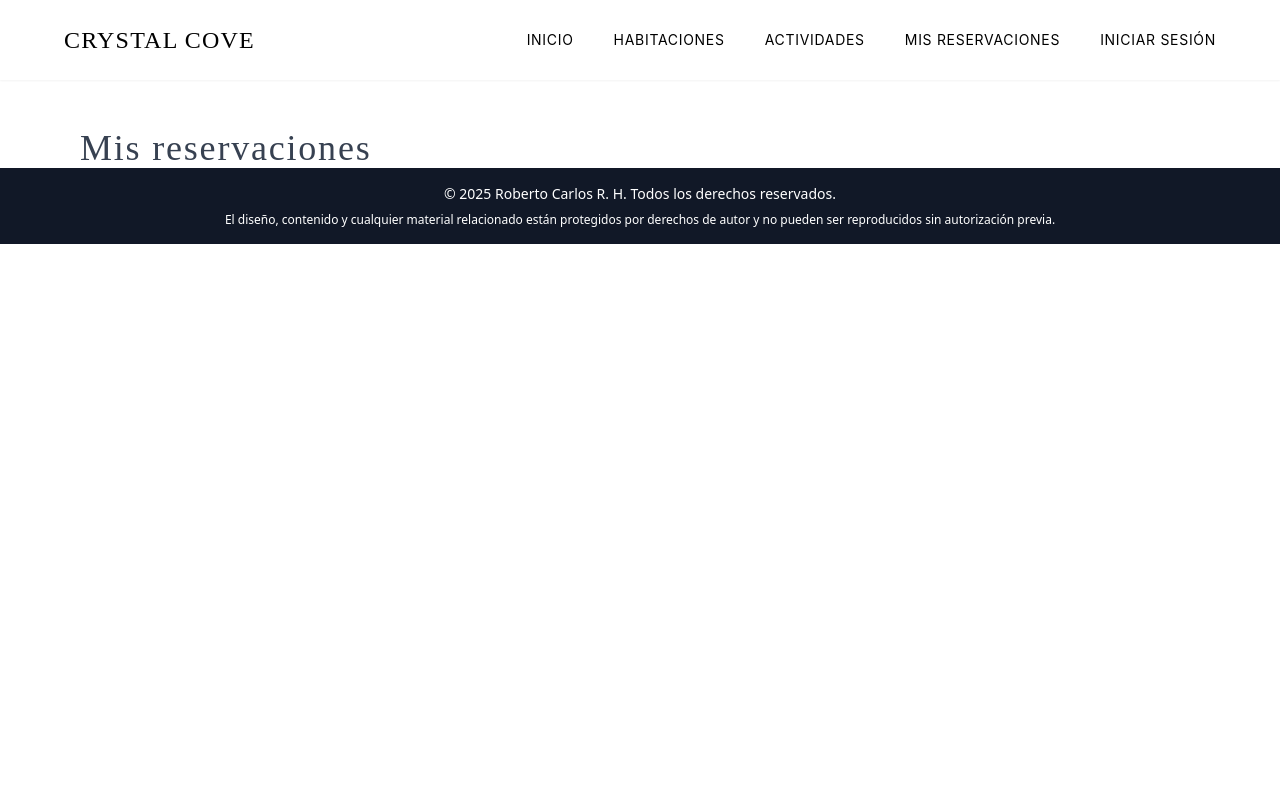
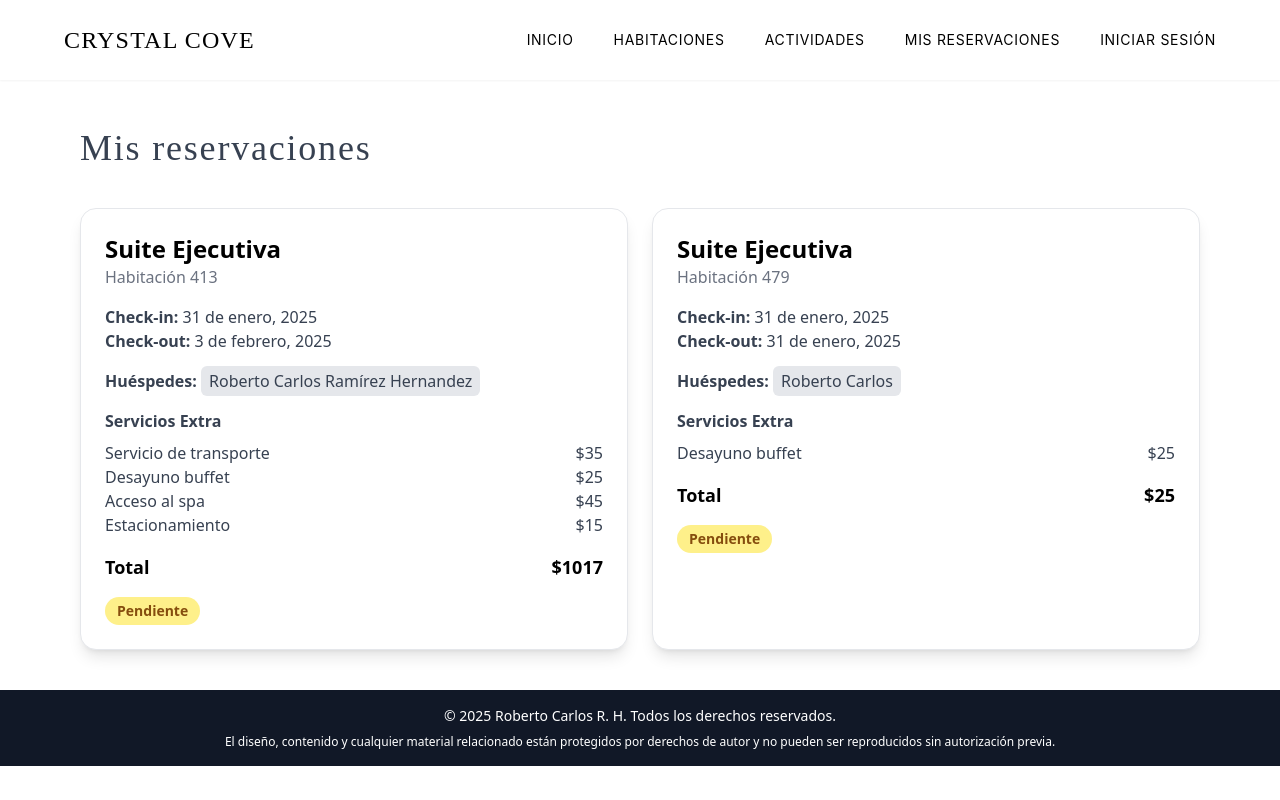
Before and after one commit to Robert-29/Reservaciones-de-Hotel, a React (Vite) app: page /misreservaciones in a window 1280 px wide. Built offline with nearby package versions, Linux system fonts and the light colour scheme.

Commit message:
Plntillas de las cards de reservaciones vigentes

```diff
--- a/src/pages/MisReservaciones.jsx
+++ b/src/pages/MisReservaciones.jsx
@@ -1,14 +1,71 @@
-import Menu from '../components/Menu.jsx'
-import Derechos from '../components/derechos.jsx'
+import Menu from '../components/Menu.jsx';
+import Derechos from '../components/derechos.jsx';
 
 const MisReservaciones = () => {
-    return(
+    const reservaciones = [
+        {
+            tipo: 'Suite Ejecutiva',
+            habitacion: '413',
+            checkIn: '31 de enero, 2025',
+            checkOut: '3 de febrero, 2025',
+            huespedes: 'Roberto Carlos Ramírez Hernandez',
+            servicios: [
+                { nombre: 'Servicio de transporte', precio: 35 },
+                { nombre: 'Desayuno buffet', precio: 25 },
+                { nombre: 'Acceso al spa', precio: 45 },
+                { nombre: 'Estacionamiento', precio: 15 }
+            ],
+            total: 1017
+        },
+        {
+            tipo: 'Suite Ejecutiva',
+            habitacion: '479',
+            checkIn: '31 de enero, 2025',
+            checkOut: '31 de enero, 2025',
+            huespedes: 'Roberto Carlos',
+            servicios: [
+                { nombre: 'Desayuno buffet', precio: 25 }
+            ],
+            total: 25
+        }
+    ];
+
+    return (
         <>
-        <Menu />
-        <h1 className='font-cormorant font-light text-gray-700 text-4xl tracking-wider mt-32 px-20' >Mis reservaciones</h1>
-        <Derechos/>
+            <Menu />
+            <h1 className='font-cormorant font-light text-gray-700 text-4xl tracking-wider mt-32 px-20'>Mis reservaciones</h1>
+            <div className='px-20 py-10 grid grid-cols-1 md:grid-cols-2 gap-6'>
+                {reservaciones.map((reserva, index) => (
+                    <div key={index} className='border rounded-2xl p-6 shadow-lg bg-white'>
+                        <h2 className='text-2xl font-semibold'>{reserva.tipo}</h2>
+                        <p className='text-gray-500'>Habitación {reserva.habitacion}</p>
+                        <div className='mt-4'>
+                            <p className='text-gray-700'><strong>Check-in:</strong> {reserva.checkIn}</p>
+                            <p className='text-gray-700'><strong>Check-out:</strong> {reserva.checkOut}</p>
+                        </div>
+                        <p className='mt-4 text-gray-700'><strong>Huéspedes:</strong> <span className='bg-gray-200 px-2 py-1 rounded-md'>{reserva.huespedes}</span></p>
+                        <div className='mt-4'>
+                            <p className='text-gray-700 font-semibold'>Servicios Extra</p>
+                            <ul className='mt-2 text-gray-700'>
+                                {reserva.servicios.map((servicio, i) => (
+                                    <li key={i} className='flex justify-between'>
+                                        <span>{servicio.nombre}</span>
+                                        <span>${servicio.precio}</span>
+                                    </li>
+                                ))}
+                            </ul>
+                        </div>
+                        <div className='mt-4 flex justify-between font-bold text-lg'>
+                            <span>Total</span>
+                            <span>${reserva.total}</span>
+                        </div>
+                        <span className='mt-4 inline-block bg-yellow-200 text-yellow-800 px-3 py-1 rounded-full text-sm font-semibold'>Pendiente</span>
+                    </div>
+                ))}
+            </div>
+            <Derechos />
         </>
-    )
-}
+    );
+};
 
 export default MisReservaciones;
```
